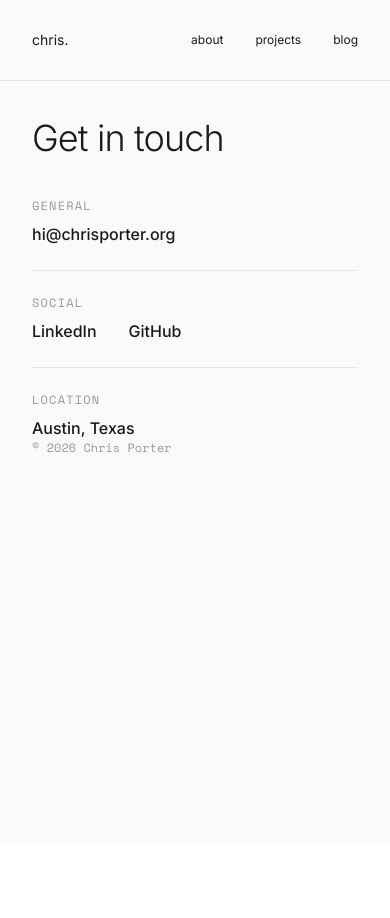
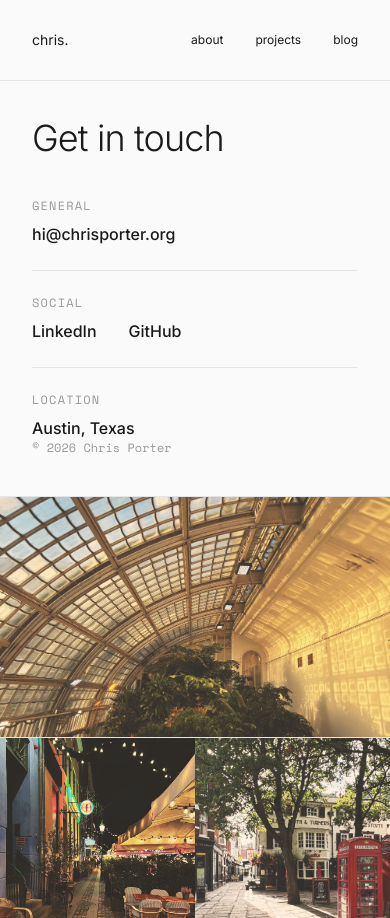
Before and after one commit to bsxp/me, a React (Vite) app: page /contact in a window 390 px wide. Before the commit the page ends 844 px from the top, so only its background shows below. Built offline with nearby package versions, Linux system fonts and the light colour scheme; a web font is replaced by a local one.

Commit message:
Add mobile image layout for contact page
Co-Authored-By: Claude Opus 4.6 (1M context) <noreply@anthropic.com>

```diff
--- a/src/pages/contact/ContactPage.tsx
+++ b/src/pages/contact/ContactPage.tsx
@@ -6,7 +6,7 @@ import PhoneBooths from "@/assets/about-phone-booths.png";
 function ContactPage() {
   return (
     <div
-      className="h-screen w-full overflow-hidden"
+      className="min-h-screen lg:h-screen w-full lg:overflow-hidden"
       style={{ backgroundColor: "#fafafa" }}
     >
       {/* Nav */}
@@ -47,7 +47,7 @@ function ContactPage() {
       </header>
 
       {/* Body */}
-      <div className="flex flex-col lg:flex-row" style={{ height: "calc(100vh - 80px)" }}>
+      <div className="flex flex-col lg:flex-row lg:h-[calc(100vh-80px)]">
         {/* Left — contact info */}
         <div className="lg:w-[40%] shrink-0 flex flex-col justify-between px-8 sm:px-12 py-10">
           <div>
@@ -109,28 +109,33 @@ function ContactPage() {
         {/* Vertical divider */}
         <div className="hidden lg:block w-px shrink-0" style={{ backgroundColor: "#e5e5e5" }} />
 
-        {/* Right — image collage */}
+        {/* Right — image collage (desktop: absolute positioned, mobile: stacked) */}
+        {/* Desktop */}
         <div className="hidden lg:block flex-1 relative min-h-0">
-          {/* Large image — top, full width, ~60% height */}
           <div className="absolute top-0 left-0 right-0" style={{ height: "58%" }}>
             <img src={Conservatory} alt="Conservatory" className="w-full h-full object-cover" />
           </div>
-
-          {/* Horizontal divider */}
           <div className="absolute left-0 right-0" style={{ top: "58%", height: 1, backgroundColor: "#e5e5e5" }} />
-
-          {/* Bottom left — shorter, wider */}
           <div className="absolute left-0" style={{ top: "calc(58% + 1px)", bottom: 0, width: "55%" }}>
             <img src={AlleyNight} alt="Night alley" className="w-full h-full object-cover" />
           </div>
-
-          {/* Bottom right — taller feel from the narrowness */}
           <div className="absolute right-0" style={{ top: "calc(58% + 1px)", bottom: 0, left: "calc(55% + 1px)" }}>
             <img src={PhoneBooths} alt="Phone booths" className="w-full h-full object-cover" />
           </div>
+          <div className="absolute" style={{ top: "58%", bottom: 0, left: "55%", width: 1, backgroundColor: "#e5e5e5" }} />
+        </div>
 
-          {/* Vertical divider between bottom images */}
-          <div className="absolute" style={{ top: "58%", bottom: 0, left: "55%", width: 1, backgroundColor: "#e5e5e5" }} />
+        {/* Mobile */}
+        <div className="lg:hidden">
+          <div className="w-full h-px" style={{ backgroundColor: "#e5e5e5" }} />
+          <div style={{ height: 240 }}>
+            <img src={Conservatory} alt="Conservatory" className="w-full h-full object-cover" />
+          </div>
+          <div className="w-full h-px" style={{ backgroundColor: "#e5e5e5" }} />
+          <div className="grid grid-cols-2" style={{ height: 180 }}>
+            <img src={AlleyNight} alt="Night alley" className="w-full h-full object-cover" />
+            <img src={PhoneBooths} alt="Phone booths" className="w-full h-full object-cover" />
+          </div>
         </div>
       </div>
     </div>
```
